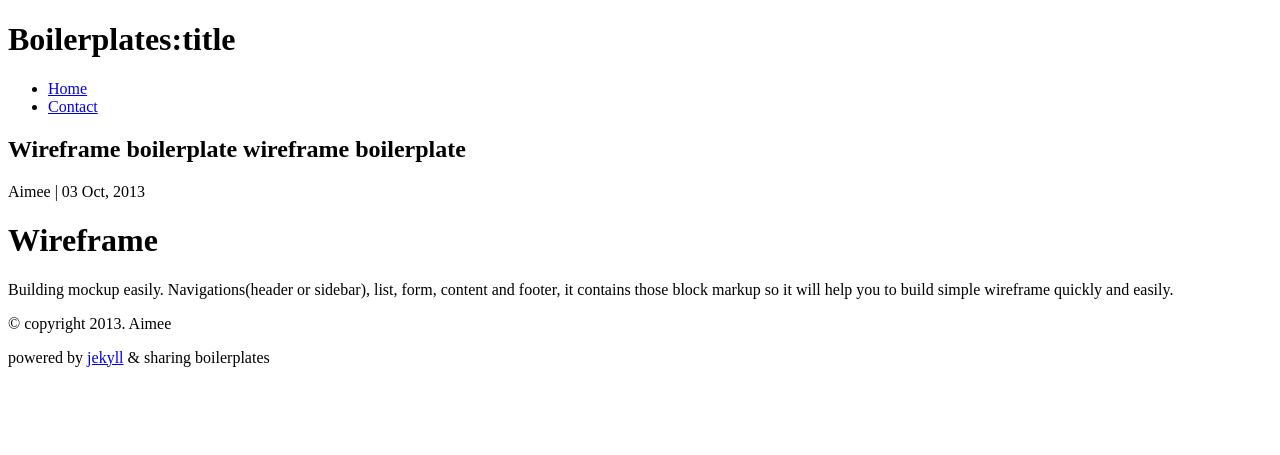
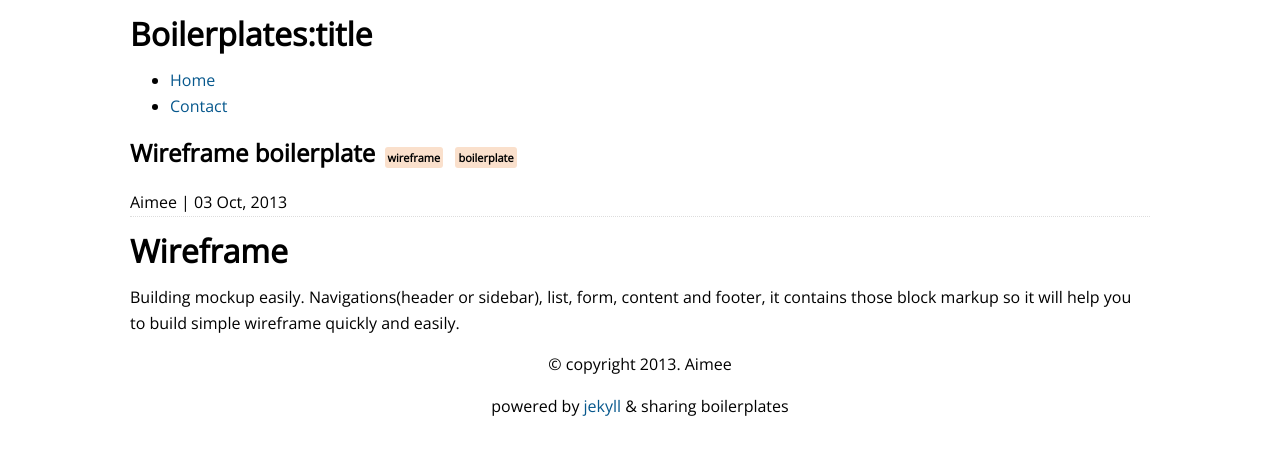
Before and after one commit to mddas3d/techteamshare, a Jekyll site: the page built from _posts/2013-10-03-wireframe-boilerplate.md, in a window 1280 px wide. Shown: the top 455 px of the page. Built offline with Jekyll 4.4.1, drawn with Linux system fonts in a browser that asks for light colours; Markdown is read by kramdown in place of the engine named in the settings.

Commit message:
update assets

```diff
--- a/_config.yml
+++ b/_config.yml
@@ -1,6 +1,7 @@
 markdown: redcarpet
 pygments: true
-permalink: /techteamshare/:categories/:year/:month/:day/:title.html
+permalink: /:categories/:year/:month/:day/:title.html
+url: http://summerdaysinbloom.github.io/techteamshare/
 # Description and information
 author: Aimee
 title: Boilerplates:title
--- a/_layouts/default.html
+++ b/_layouts/default.html
@@ -7,7 +7,7 @@
     <meta name='viewport' content='width=device-width'>
     <!-- stylesheet -->
     <link href='http://fonts.googleapis.com/css?family=Open+Sans' rel='stylesheet' type='text/css'>
-    <link rel='stylesheet' href='./assets.css'>
+    <link rel='stylesheet' href='/../assets.css'>
   </head>
   <body>
     <div class='wrapper'>
```
